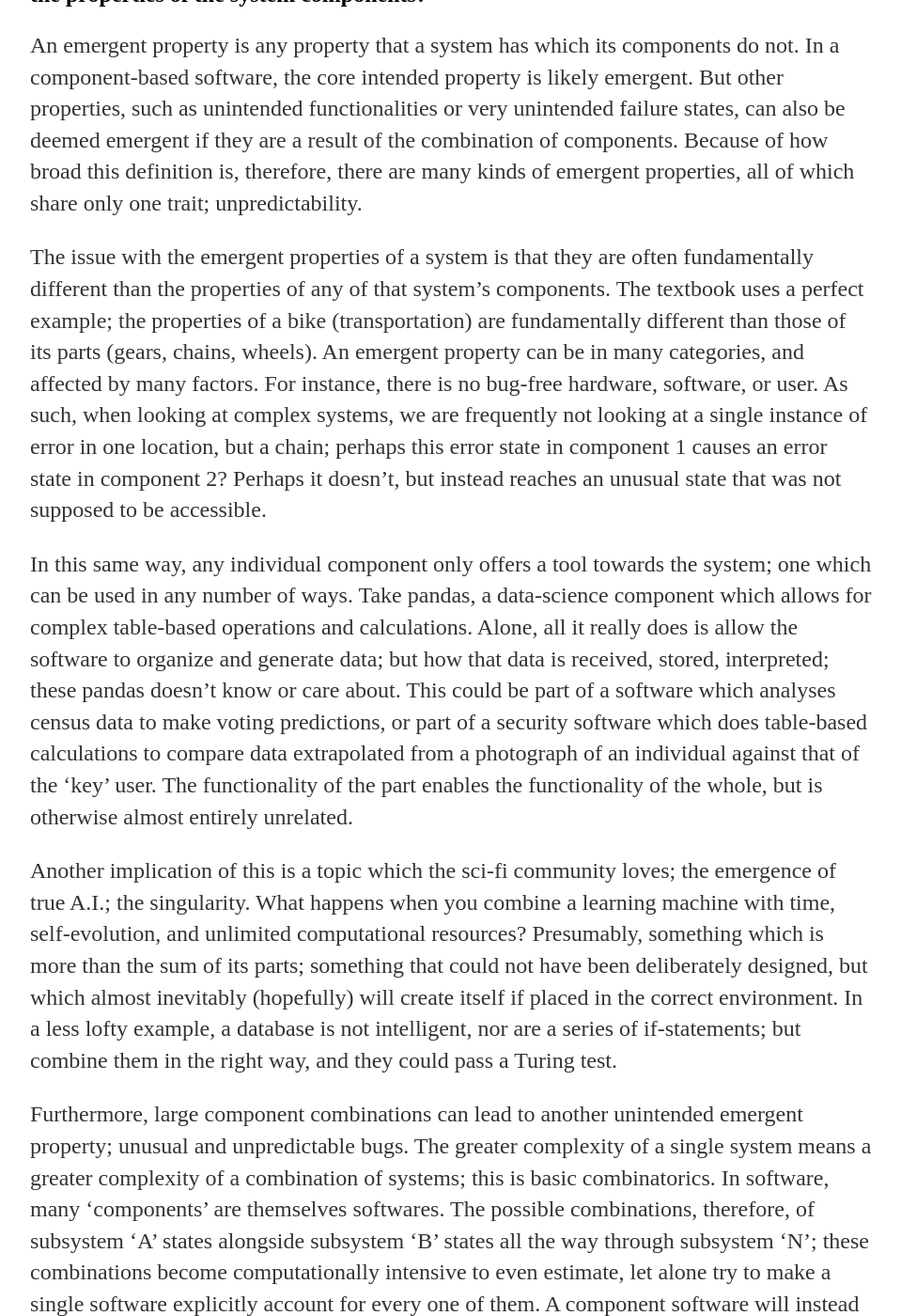
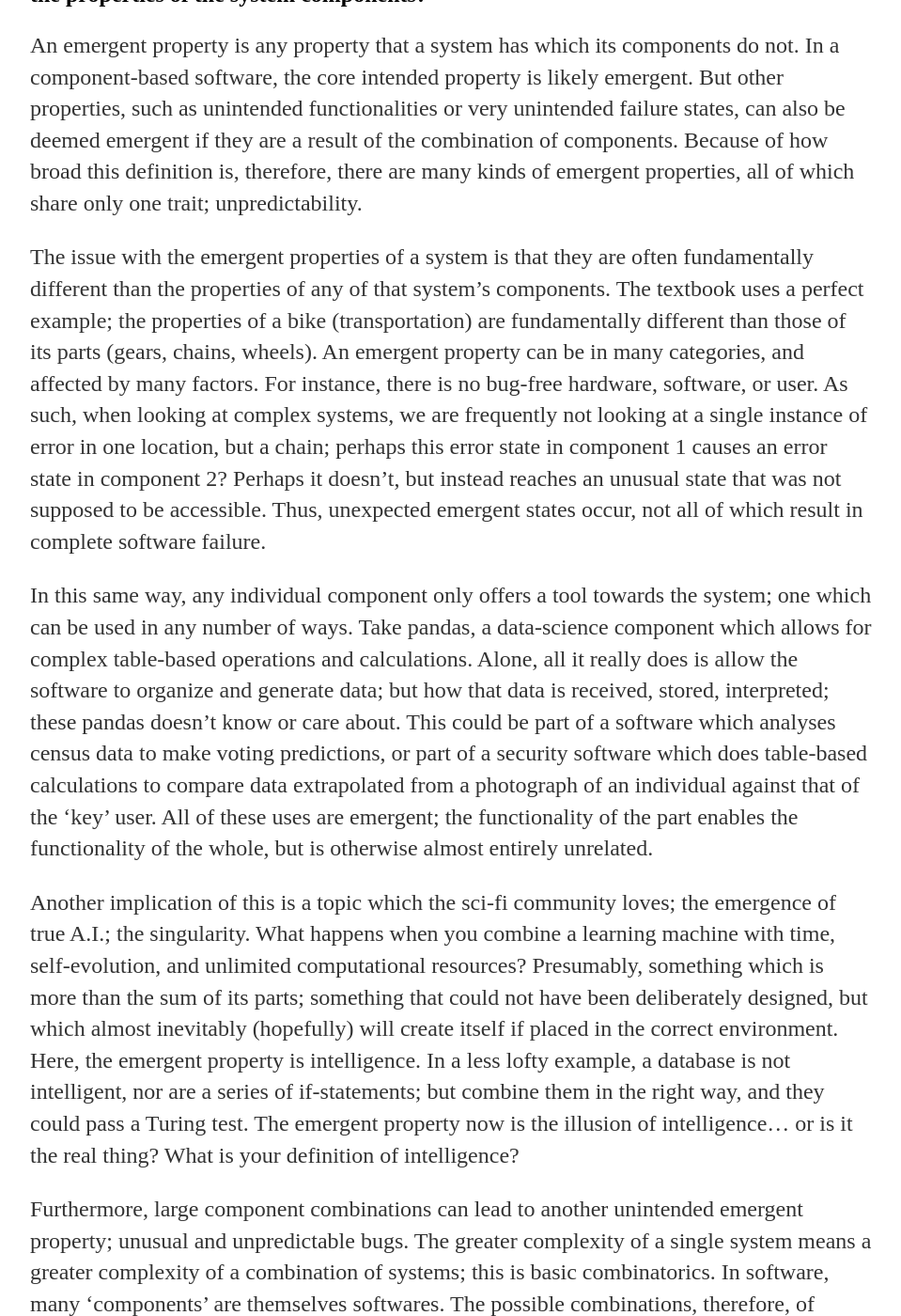
Before and after one commit to Quintuplin/quintuplin.github.io, a Jekyll site: the page built from _posts/2019-10-22-Chapter-19.md, in a window 1280 px wide and 1400 px high, scrolled down 301 px. Shown: the whole window at 94% size, without its empty margins (160-1119 px from the left). Built offline with Jekyll 4.4.1, drawn with Linux system fonts in a browser that asks for light colours; comment, search, counter and statistics services are not loaded.

Commit message:
Update 2019-10-22-Chapter-19.md

```diff
--- a/_posts/2019-10-22-Chapter-19.md
+++ b/_posts/2019-10-22-Chapter-19.md
@@ -8,11 +8,11 @@ date: 2019-10-22
 
 An emergent property is any property that a system has which its components do not. In a component-based software, the core intended property is likely emergent. But other properties, such as unintended functionalities or very unintended failure states, can also be deemed emergent if they are a result of the combination of components. Because of how broad this definition is, therefore, there are many kinds of emergent properties, all of which share only one trait; unpredictability.
 
-The issue with the emergent properties of a system is that they are often fundamentally different than the properties of any of that system's components. The textbook uses a perfect example; the properties of a bike (transportation) are fundamentally different than those of its parts (gears, chains, wheels). An emergent property can be in many categories, and affected by many factors. For instance, there is no bug-free hardware, software, or user. As such, when looking at complex systems, we are frequently not looking at a single instance of error in one location, but a chain; perhaps this error state in component 1 causes an error state in component 2? Perhaps it doesn't, but instead reaches an unusual state that was not supposed to be accessible.
+The issue with the emergent properties of a system is that they are often fundamentally different than the properties of any of that system's components. The textbook uses a perfect example; the properties of a bike (transportation) are fundamentally different than those of its parts (gears, chains, wheels). An emergent property can be in many categories, and affected by many factors. For instance, there is no bug-free hardware, software, or user. As such, when looking at complex systems, we are frequently not looking at a single instance of error in one location, but a chain; perhaps this error state in component 1 causes an error state in component 2? Perhaps it doesn't, but instead reaches an unusual state that was not supposed to be accessible. Thus, unexpected emergent states occur, not all of which result in complete software failure.
 
-In this same way, any individual component only offers a tool towards the system; one which can be used in any number of ways. Take pandas, a data-science component which allows for complex table-based operations and calculations. Alone, all it really does is allow the software to organize and generate data; but how that data is received, stored, interpreted; these pandas doesn't know or care about. This could be part of a software which analyses census data to make voting predictions, or part of a security software which does table-based calculations to compare data extrapolated from a photograph of an individual against that of the 'key' user. The functionality of the part enables the functionality of the whole, but is otherwise almost entirely unrelated.
+In this same way, any individual component only offers a tool towards the system; one which can be used in any number of ways. Take pandas, a data-science component which allows for complex table-based operations and calculations. Alone, all it really does is allow the software to organize and generate data; but how that data is received, stored, interpreted; these pandas doesn't know or care about. This could be part of a software which analyses census data to make voting predictions, or part of a security software which does table-based calculations to compare data extrapolated from a photograph of an individual against that of the 'key' user. All of these uses are emergent; the functionality of the part enables the functionality of the whole, but is otherwise almost entirely unrelated.
 
-Another implication of this is a topic which the sci-fi community loves; the emergence of true A.I.; the singularity. What happens when you combine a learning machine with time, self-evolution, and unlimited computational resources? Presumably, something which is more than the sum of its parts; something that could not have been deliberately designed, but which almost inevitably (hopefully) will create itself if placed in the correct environment. In a less lofty example, a database is not intelligent, nor are a series of if-statements; but combine them in the right way, and they could pass a Turing test.
+Another implication of this is a topic which the sci-fi community loves; the emergence of true A.I.; the singularity. What happens when you combine a learning machine with time, self-evolution, and unlimited computational resources? Presumably, something which is more than the sum of its parts; something that could not have been deliberately designed, but which almost inevitably (hopefully) will create itself if placed in the correct environment. Here, the emergent property is intelligence. In a less lofty example, a database is not intelligent, nor are a series of if-statements; but combine them in the right way, and they could pass a Turing test. The emergent property now is the illusion of intelligence... or is it the real thing? What is your definition of intelligence?
 
 Furthermore, large component combinations can lead to another unintended emergent property; unusual and unpredictable bugs. The greater complexity of a single system means a greater complexity of a combination of systems; this is basic combinatorics. In software, many 'components' are themselves softwares. The possible combinations, therefore, of subsystem 'A' states alongside subsystem 'B' states all the way through subsystem 'N'; these combinations become computationally intensive to even estimate, let alone try to make a single software explicitly account for every one of them. A component software will instead seek to limit the states to well understood ones that serve the purpose of the system; and otherwise, mostly hope that things don't go in an unpredictable direction. The combination of failure propagation and the potentiality for non-deterministic results from a black-box component means that any failure could have any outcome; but likely further failures. These failures can be mitigated, but not entirely prevented. Such a system could accurately be described as "putting bees in a box and waiting for honey", as you can't control any individual element, but if you set up the environment correctly you will still likely get the intended result.
 
```
